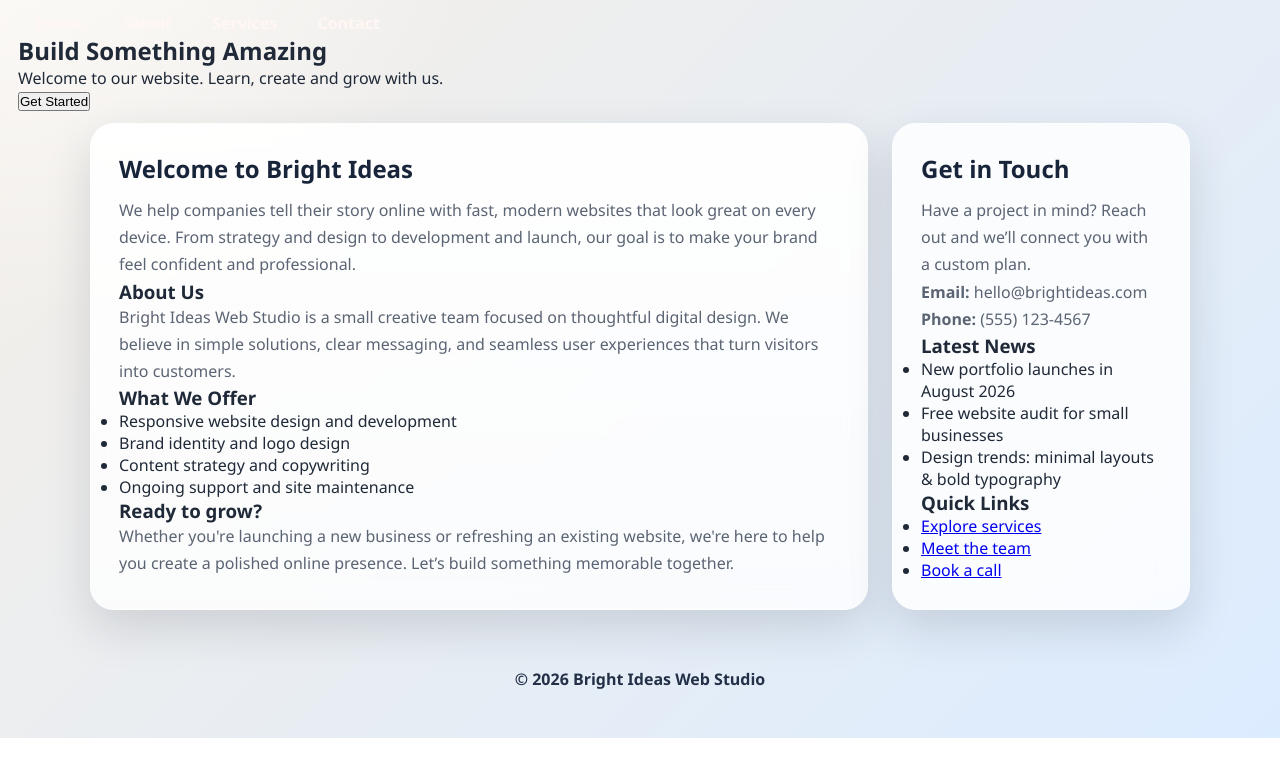
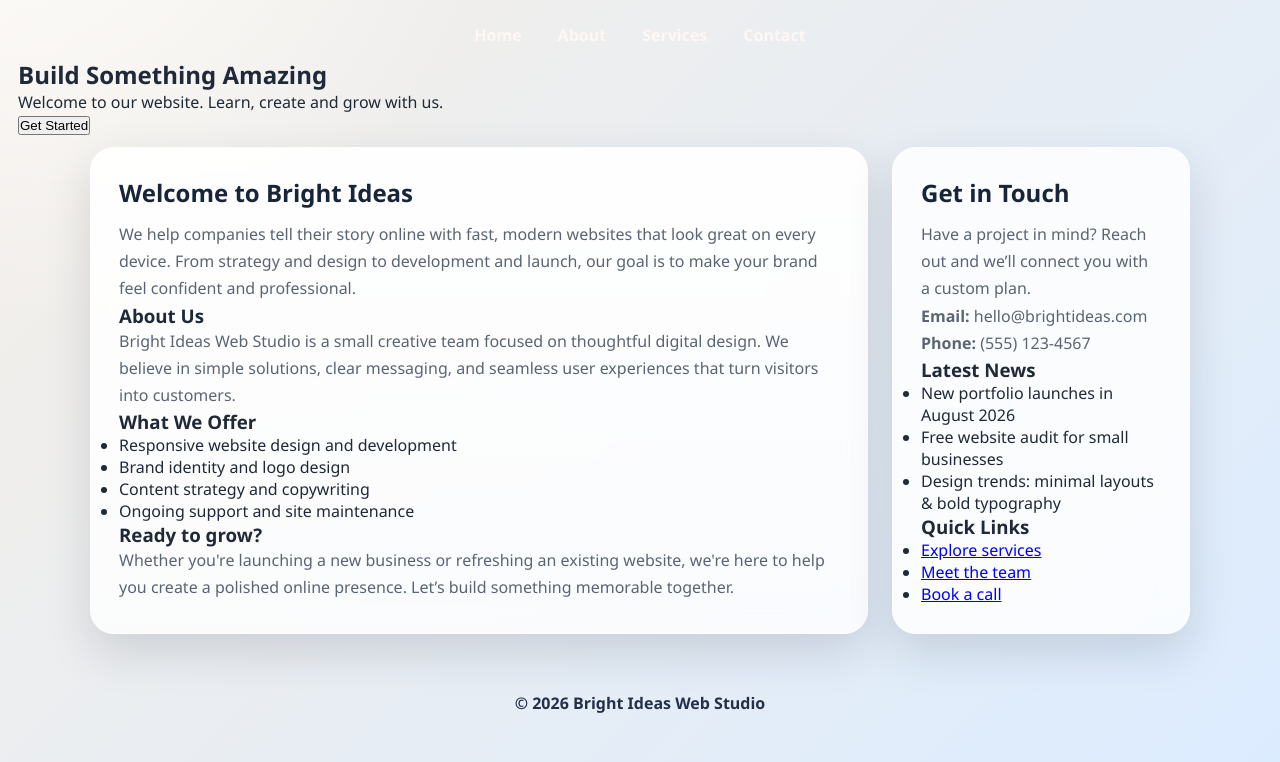
Before and after one commit to Sunilbadu/github, a plain HTML site: page index.html in a window 1280 px wide. Shown: the part 179-941 px from the top of the page. Before the commit the page ends 917 px from the top, so only its background shows below. Drawn offline with Linux system fonts and the light colour scheme.

Commit message:
Revert "update"

```diff
--- a/style.css
+++ b/style.css
@@ -48,7 +48,7 @@ body {
     text-shadow: 0 8px 24px rgba(255, 255, 255, 0.45);
 }
 
-/* .navbar {
+.navbar {
     display: flex;
     justify-content: center;
     flex-wrap: wrap;
@@ -57,7 +57,7 @@ body {
     border-radius: 5px;
 
 
-} */
+}
 
 .navbar a {
     color: #fff7f3;
```
